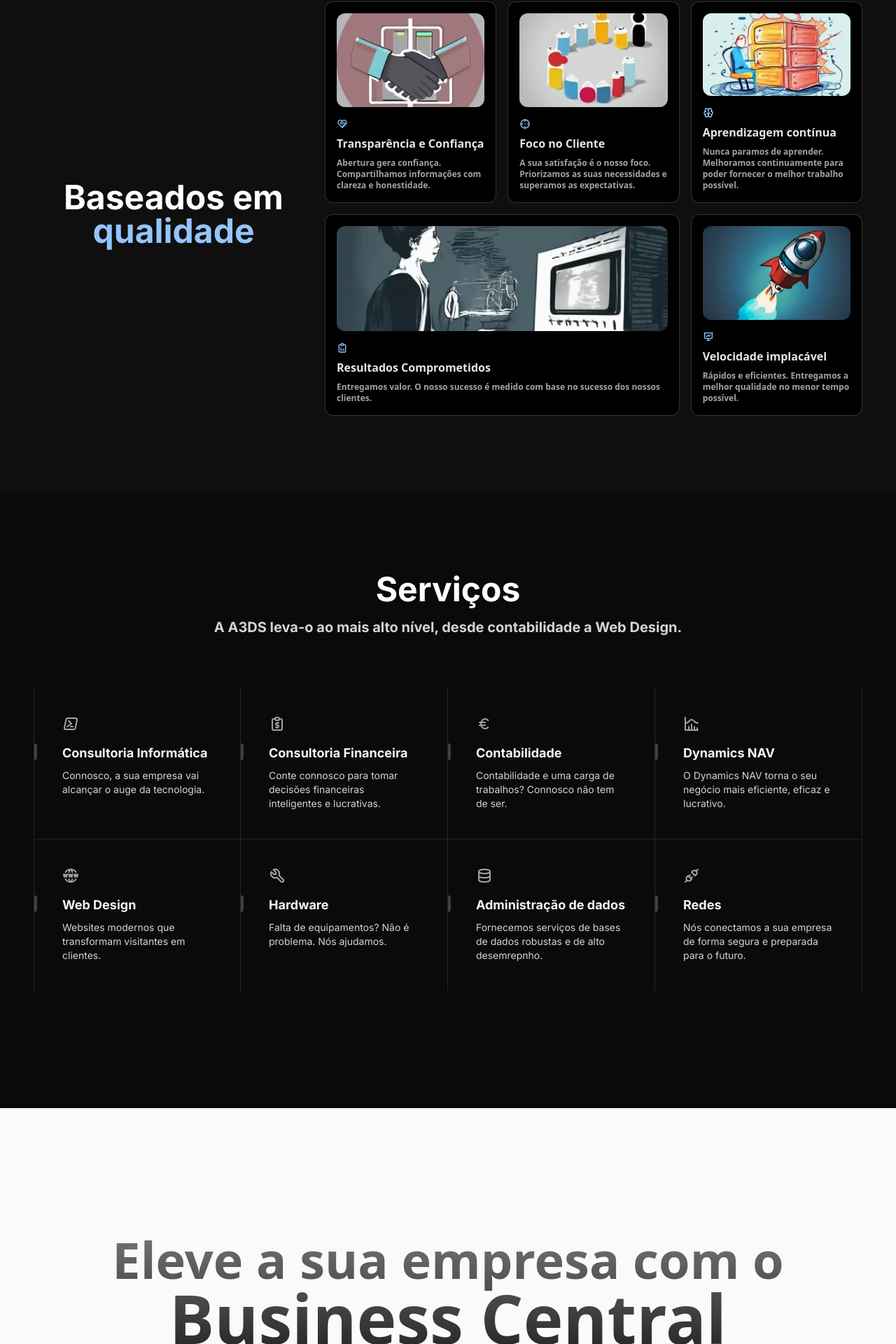
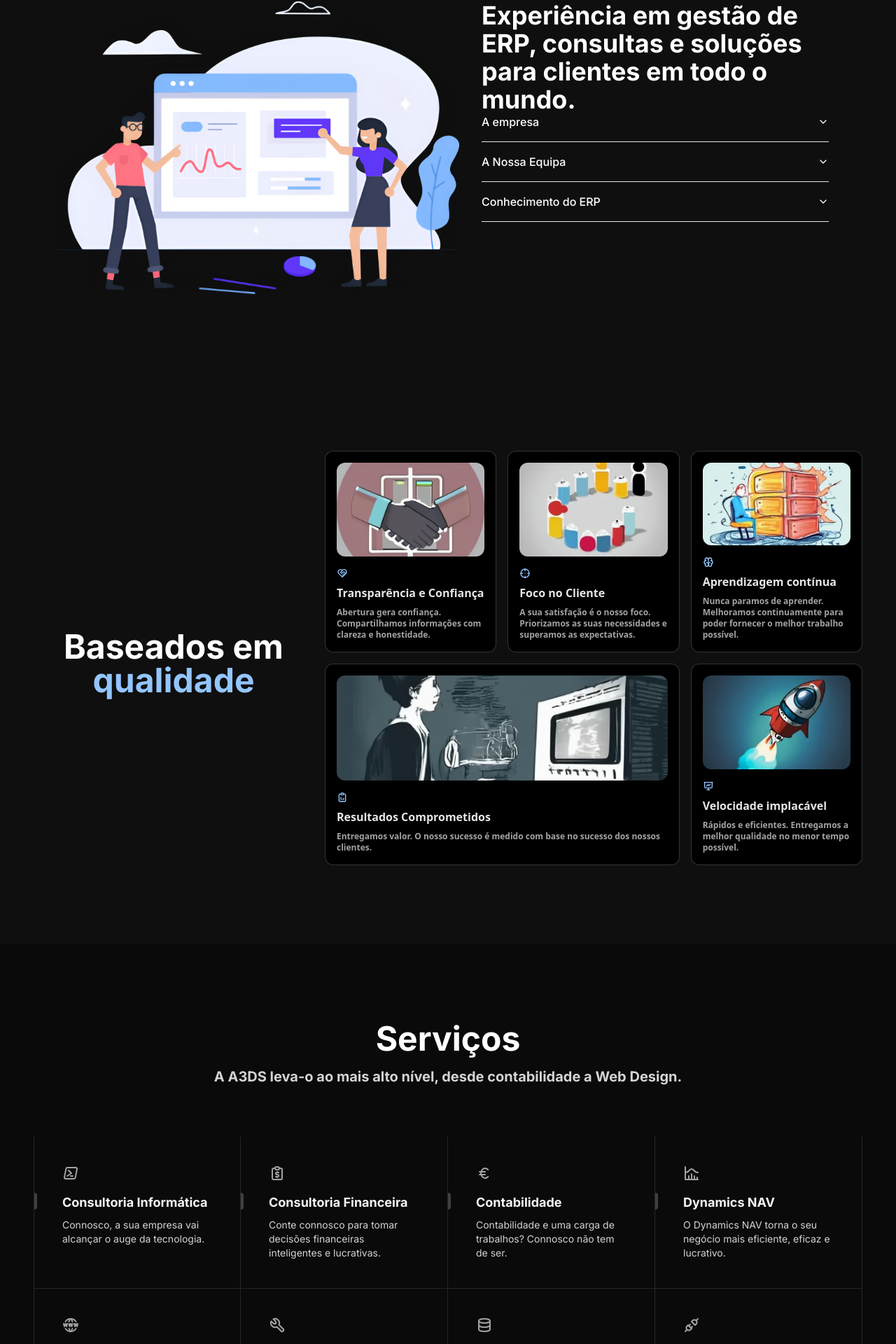
Before and after one commit to jp4900/a3ds, a Next.js app: page / in a window 1280 px wide. Shown: the part 814-2734 px from the top of the page at 70% size. Built offline with nearby package versions, Linux system fonts and the light colour scheme.

Commit message:
major changes

```diff
--- a/package.json
+++ b/package.json
@@ -9,15 +9,19 @@
     "lint": "next lint"
   },
   "dependencies": {
+    "@radix-ui/react-accordion": "^1.2.0",
     "@tabler/icons-react": "^3.11.0",
+    "class-variance-authority": "^0.7.0",
     "clsx": "^2.1.1",
     "framer-motion": "^11.3.5",
+    "lucide-react": "^0.414.0",
     "mini-svg-data-uri": "^1.4.4",
     "next": "14.2.5",
     "react": "^18",
     "react-dom": "^18",
     "sharp": "^0.33.4",
-    "tailwind-merge": "^2.4.0"
+    "tailwind-merge": "^2.4.0",
+    "tailwindcss-animate": "^1.0.7"
   },
   "devDependencies": {
     "@types/node": "^20",
--- a/src/app/components/navbar.tsx
+++ b/src/app/components/navbar.tsx
@@ -19,13 +19,13 @@ const Navbar = () => {
           </div>
         </Link>
         <div className="flex items-center space-x-6">
-          <Link href="/about">
+          <Link href="#about">
             <h1 className="font-semibold text-lg text-white hover:text-blue-300">Quem Somos</h1>
           </Link>
-          <Link href="/services">
+          <Link href="#services">
           <h1 className="font-semibold text-lg text-white hover:text-blue-300">Serviços</h1>
           </Link>
-          <Link href="/services">
+          <Link href="#nav">
           <h1 className="font-semibold text-lg text-white hover:text-blue-300">Business Central</h1>
           </Link>
           <Link href="/services">
--- /dev/null
+++ b/src/app/components/ui/accordion.tsx
@@ -0,0 +1,58 @@
+"use client"
+
+import * as React from "react"
+import * as AccordionPrimitive from "@radix-ui/react-accordion"
+import { ChevronDown } from "lucide-react"
+
+import { cn } from "@/lib/utils"
+
+const Accordion = AccordionPrimitive.Root
+
+const AccordionItem = React.forwardRef<
+  React.ElementRef<typeof AccordionPrimitive.Item>,
+  React.ComponentPropsWithoutRef<typeof AccordionPrimitive.Item>
+>(({ className, ...props }, ref) => (
+  <AccordionPrimitive.Item
+    ref={ref}
+    className={cn("border-b", className)}
+    {...props}
+  />
+))
+AccordionItem.displayName = "AccordionItem"
+
+const AccordionTrigger = React.forwardRef<
+  React.ElementRef<typeof AccordionPrimitive.Trigger>,
+  React.ComponentPropsWithoutRef<typeof AccordionPrimitive.Trigger>
+>(({ className, children, ...props }, ref) => (
+  <AccordionPrimitive.Header className="flex">
+    <AccordionPrimitive.Trigger
+      ref={ref}
+      className={cn(
+        "flex flex-1 items-center justify-between py-4 font-medium transition-all hover:text-blue-300 [&[data-state=open]>svg]:rotate-180",
+        className
+      )}
+      {...props}
+    >
+      {children}
+      <ChevronDown className="h-4 w-4 shrink-0 transition-transform duration-200" />
+    </AccordionPrimitive.Trigger>
+  </AccordionPrimitive.Header>
+))
+AccordionTrigger.displayName = AccordionPrimitive.Trigger.displayName
+
+const AccordionContent = React.forwardRef<
+  React.ElementRef<typeof AccordionPrimitive.Content>,
+  React.ComponentPropsWithoutRef<typeof AccordionPrimitive.Content>
+>(({ className, children, ...props }, ref) => (
+  <AccordionPrimitive.Content
+    ref={ref}
+    className="overflow-hidden text-sm font-semibold transition-all data-[state=closed]:animate-accordion-up data-[state=open]:animate-accordion-down"
+    {...props}
+  >
+    <div className={cn("pb-4 pt-0", className)}>{children}</div>
+  </AccordionPrimitive.Content>
+))
+
+AccordionContent.displayName = AccordionPrimitive.Content.displayName
+
+export { Accordion, AccordionItem, AccordionTrigger, AccordionContent }
--- a/src/app/globals.css
+++ b/src/app/globals.css
@@ -18,11 +18,7 @@
 
 body {
   color: rgb(var(--foreground-rgb));
-  background: linear-gradient(
-      to bottom,
-      transparent,
-      rgb(var(--background-end-rgb))
-    )
+  background:
     rgb(var(--background-start-rgb));
 }
 
@@ -36,3 +32,7 @@ body {
   backdrop-filter: blur(6px);
   -webkit-backdrop-filter: blur(6px);
 }
+
+html {
+  scroll-behavior: smooth;
+}
--- a/src/app/page.tsx
+++ b/src/app/page.tsx
@@ -1,7 +1,7 @@
 "use client";
 
 import { motion } from "framer-motion";
-import Logo from "../../../public/images/logo/logo.png";
+import aboutbanner from "../../public/images/about-banner.png";
 
 import { HeroHighlight, Highlight } from "./components/ui/hero-highlight";
 import { BentoGrid, BentoGridItem } from "./components/ui/bento-grid";
@@ -35,6 +35,13 @@ import { cn } from "@/lib/utils";
 import Link from "next/link";
 import navhomescreen from "../../public/images/navhomescreen.jpg";
 
+import {
+  Accordion,
+  AccordionContent,
+  AccordionItem,
+  AccordionTrigger,
+} from "@/app/components/ui/accordion";
+
 export default function Home() {
   return (
     <>
@@ -57,7 +64,7 @@ export default function Home() {
               }}
               className="text-2xl px-4 md:text-4xl lg:text-5xl font-bold text-white dark:text-white max-w-4xl leading-relaxed lg:leading-snug text-center mx-auto "
             >
-              A3 Dynamic Solutions
+              <span className="text-blue-300">A3</span> Dynamic Solutions
             </motion.h1>
             <motion.h1
               initial={{
@@ -82,7 +89,53 @@ export default function Home() {
         </div>
 
         {/* Confiança e Valores */}
-        <div className="flex md:flex-col md:items-start md:justify-center py-28 px-12">
+        <div id="about">
+          <div className="flex md:flex-col md:items-start md:justify-center py-28 px-20">
+            <div className="md:flex md:gap-4">
+              <div className="flex items-center justify-center">
+                <Image
+                  src={aboutbanner}
+                  alt="Confiança e Valores"
+                  className="md:max-w-[45vw] md:max-h-[75vh]"
+                />
+              </div>
+              <div className="md:box-border">
+                <h1 className="text-2xl px-4 md:text-3xl lg:text-4xl font-bold text-white dark:text-white min-h-16 max-h-16 mb-36 md:mb-20">
+                  Experiência em gestão de ERP, consultas e soluções para
+                  clientes em todo o mundo.
+                </h1>
+                <Accordion type="single" collapsible className="px-4">
+                  <AccordionItem value="item-1">
+                    <AccordionTrigger>A empresa</AccordionTrigger>
+                    <AccordionContent>
+                      A A3 Dynamics Solutions é uma empresa de consultoria de
+                      sitemas de informação, assente em tecnologias Microsoft.
+                    </AccordionContent>
+                  </AccordionItem>
+                  <AccordionItem value="item-2">
+                    <AccordionTrigger>A Nossa Equipa</AccordionTrigger>
+                    <AccordionContent>
+                      A nossa equipa é composta por consultores com uma vasta
+                      experiência na implementação de projectos nos mais
+                      variados ramos de atividade: Automóvel, Banca,
+                      Farmacêutica, Logistíca, Produção, Retalho, Sector
+                      Público, Serviços, etc.
+                    </AccordionContent>
+                  </AccordionItem>
+                  <AccordionItem value="item-3">
+                    <AccordionTrigger>Conhecimento do ERP</AccordionTrigger>
+                    <AccordionContent>
+                      Conhecemos o ERP da Microsoft como ninguém… Fornecemos
+                      soluções desde o ano 2000 nas versões Navision Financials,
+                      Navision Attain, Microsoft Dynamics NAV e Microsoft
+                      Business Central.
+                    </AccordionContent>
+                  </AccordionItem>
+                </Accordion>
+              </div>
+            </div>
+          </div>
+          <div className="flex md:flex-col md:items-start md:justify-center px-12 py-28">
             <div className="md:flex md:gap-4">
               <div className="flex items-center justify-center">
                 <h1 className="text-2xl mb-4 px-4 md:text-4xl lg:text-5xl font-bold text-white dark:text-white text-center min-h-16 max-h-16">
@@ -103,9 +156,10 @@ export default function Home() {
               </BentoGrid>
             </div>
           </div>
+        </div>
 
         {/* Serviços */}
-        <div className=" bg-neutral-950 py-28">
+        <div className=" bg-neutral-950 py-28" id="services">
           <h1 className="text-2xl mb-4 px-4 md:text-4xl lg:text-5xl font-bold text-white dark:text-white leading-relaxed text-center">
             Serviços
           </h1>
@@ -120,7 +174,7 @@ export default function Home() {
         </div>
 
         {/* NAV */}
-        <div className="bg-neutral-50">
+        <div className="bg-neutral-50" id="nav">
           <ContainerScroll
             titleComponent={
               <>
@@ -269,7 +323,8 @@ const Feature = ({
     <div
       className={cn(
         "flex flex-col lg:border-r  py-10 relative group/feature border-neutral-800 dark:border-neutral-800",
-        (index === 0 || index === 4) && "lg:border-l border-neutral-800 dark:border-neutral-800",
+        (index === 0 || index === 4) &&
+          "lg:border-l border-neutral-800 dark:border-neutral-800",
         index < 4 && "lg:border-b border-neutral-800 dark:border-neutral-800"
       )}
     >
@@ -296,10 +351,10 @@ const Feature = ({
 };
 
 const content = [
-
   {
     title: "Recursos Humanos",
-    description: "O NAV garante a gestão eficiente e eficaz do seu capital humano. Automatize tarefas repetitivas, centralize os seus dados de RH, melhore a sua tomada de decisoes, aumente a produtividade e muito mais.",
+    description:
+      "O NAV garante a gestão eficiente e eficaz do seu capital humano. Automatize tarefas repetitivas, centralize os seus dados de RH, melhore a sua tomada de decisoes, aumente a produtividade e muito mais.",
     content: (
       <div className="h-full w-full  flex items-center justify-center text-white">
         <Image
@@ -314,7 +369,8 @@ const content = [
   },
   {
     title: "Contabilidade",
-    description:"O BC é um software de contabilidade completo que oferece tudo para gerir as suas finanças com precisão e eficiência. Automatize tarefas, obtenha relatórios abrangentes, garanta conformidade fiscal, melhore o fluxo de capital e muito mais.",
+    description:
+      "O BC é um software de contabilidade completo que oferece tudo para gerir as suas finanças com precisão e eficiência. Automatize tarefas, obtenha relatórios abrangentes, garanta conformidade fiscal, melhore o fluxo de capital e muito mais.",
     content: (
       <div className="h-full w-full  flex items-center justify-center text-white">
         <Image
--- a/src/lib/utils.ts
+++ b/src/lib/utils.ts
@@ -1,6 +1,6 @@
-import { ClassValue, clsx } from "clsx";
-import { twMerge } from "tailwind-merge";
+import { type ClassValue, clsx } from "clsx"
+import { twMerge } from "tailwind-merge"
 
 export function cn(...inputs: ClassValue[]) {
-  return twMerge(clsx(inputs));
+  return twMerge(clsx(inputs))
 }
--- a/tailwind.config.ts
+++ b/tailwind.config.ts
@@ -16,6 +16,8 @@ const config: Config = {
       },
       animation: {
         shimmer: "shimmer 2s linear infinite",
+        "accordion-down": "accordion-down 0.2s ease-out",
+        "accordion-up": "accordion-up 0.2s ease-out",
       },
       keyframes: {
         shimmer: {
@@ -25,6 +27,14 @@ const config: Config = {
           to: {
             backgroundPosition: "-200% 0",
           },
+        },
+        "accordion-down": {
+          from: { height: "0" },
+          to: { height: "var(--radix-accordion-content-height)" },
+        },
+        "accordion-up": {
+          from: { height: "var(--radix-accordion-content-height)" },
+          to: { height: "0" },
         },
       },
     },
```
Also changed, not shown: components.json (added), public/images/about-banner.png (added), 1 other file (tests, documents, lock files or other folders). Lines whose indentation alone changed are shown as unchanged.
